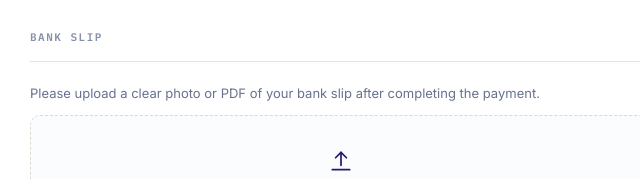
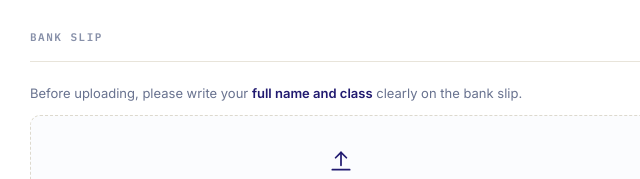
Before and after one commit to officialtshirt-kvss/officialtshirt-kvss.github.io, a plain HTML site: page index.html in a window 1280 px wide. Shown: the part 3165-3344 px from the top of the page, 112-752 px from the left. Drawn offline with Linux system fonts and the light colour scheme.

Commit message:
Add files via upload

```diff
--- a/index.html
+++ b/index.html
@@ -309,7 +309,7 @@
           <div class="pre-section">
             <h3 class="pre-section-label">Bank slip</h3>
             <div class="pre-divider"></div>
-            <p class="upload-hint">Please upload a clear photo or PDF of your bank slip after completing the payment.</p>
+            <p class="upload-hint">Before uploading, please write your <strong>full name and class</strong> clearly on the bank slip.</p>
             <div class="upload-drop" id="upload-drop" tabindex="0" role="button" aria-label="Upload your bank slip">
               <div class="upload-empty" id="upload-empty">
                 <svg class="upload-icon" viewBox="0 0 24 24" fill="none" stroke="currentColor" stroke-width="1.6" stroke-linecap="round" stroke-linejoin="round" aria-hidden="true"><path d="M12 16V4"/><path d="m7 9 5-5 5 5"/><path d="M4 20h16"/></svg>
--- a/style.css
+++ b/style.css
@@ -809,6 +809,7 @@ body.menu-open { overflow: hidden; }
 .qty-value { font-size: 16px; font-weight: 600; color: #211A70; min-width: 20px; text-align: center; }
 
 .upload-hint { font-size: 13px; color: #68728F; line-height: 1.5; margin: 0 0 12px; }
+.upload-hint strong { color: #211A70; font-weight: 600; }
 
 .payment-card {
   background: #F7F5F0;
```
